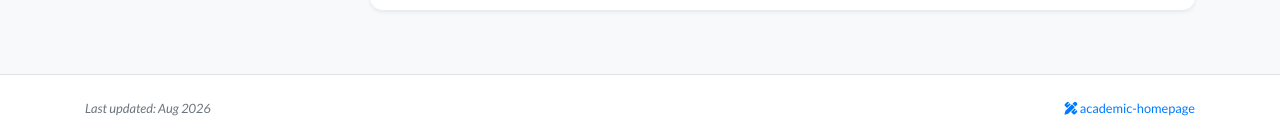
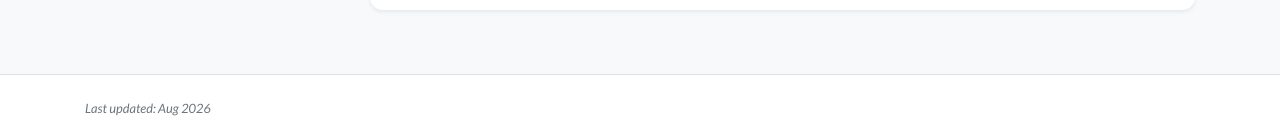
Before and after one commit to Hunter0809/Hunter0809.github.io, a Jekyll site: the page built from index.html, in a window 1280 px wide and 900 px high, scrolled down 1215 px. Shown: the part 757-897 px from the top of the window. Built offline with Jekyll 4.4.1, drawn with Linux system fonts in a browser that asks for light colours.

Commit message:
Export private CV from Word and remove footer credit

```diff
--- a/_data/display.yml
+++ /dev/null
@@ -1,2 +0,0 @@
-footer_text: >-
-  <a href="https://github.com/luost26/academic-homepage" target="_blank" rel="noopener noreferrer"><i class="fas fa-pencil-ruler"></i> academic-homepage</a>
--- a/_includes/footer.html
+++ b/_includes/footer.html
@@ -1 +1 @@
-<footer class="footer border-top py-2 mt-5 bg-white small"><div class="container-lg"><div class="row my-3"><div class="col-6"><div class="text-muted"><i>Last updated: {{ "now" | date: "%b %Y" }}</i></div></div><div class="col-6"><div class="text-right text-muted">{{ site.data.display.footer_text }}</div></div></div></div></footer>
+<footer class="footer border-top py-2 mt-5 bg-white small"><div class="container-lg"><div class="row my-3"><div class="col"><div class="text-muted"><i>Last updated: {{ "now" | date: "%b %Y" }}</i></div></div></div></div></footer>
```
Also changed, not shown: 1 other file.
